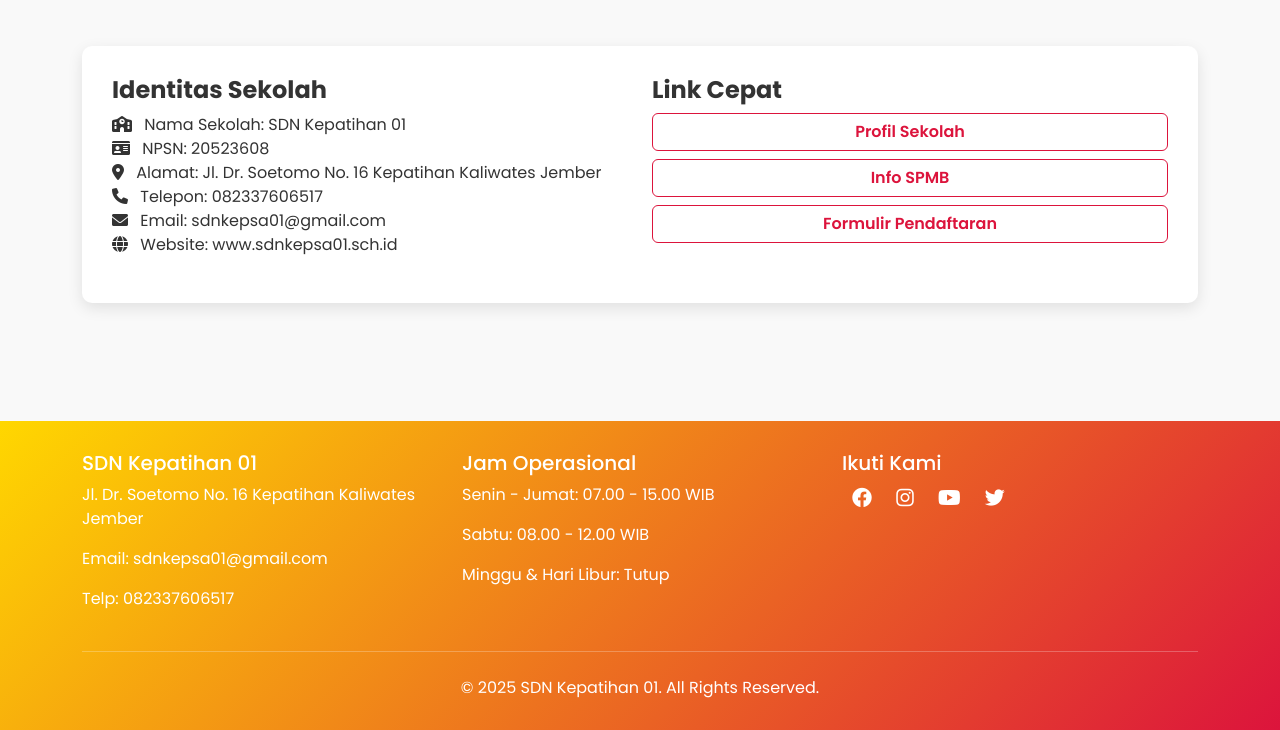
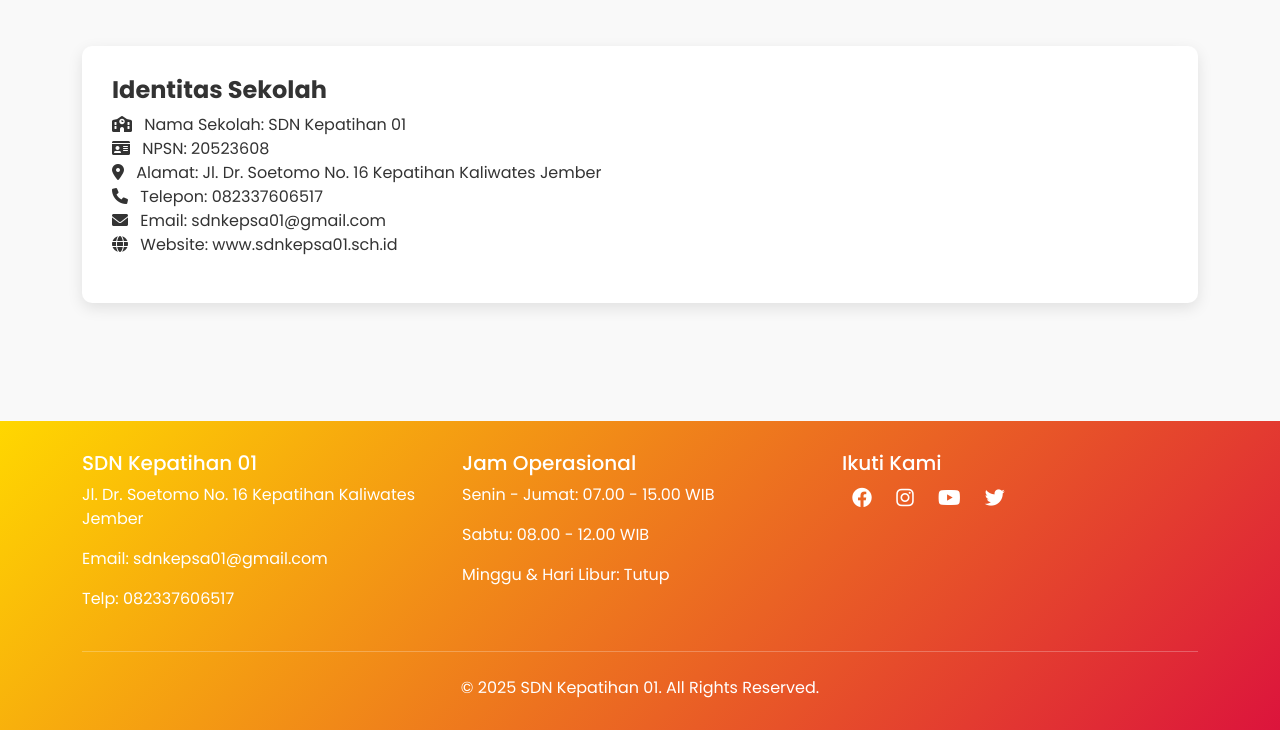
Before and after one commit to sdnkepatihan01/sdnkepatihan01.sch.id, a plain HTML site: page index.html in a window 1280 px wide. Shown: the part 888-1618 px from the top of the page. Drawn offline with nearby package versions, Linux system fonts and the light colour scheme.

Commit message:
Update index.html

```diff
--- a/index.html
+++ b/index.html
@@ -290,14 +290,7 @@
                                     <li><i class="fas fa-envelope me-2"></i> Email: sdnkepsa01@gmail.com</li>
                                     <li><i class="fas fa-globe me-2"></i> Website: www.sdnkepsa01.sch.id</li>
                                 </ul>
-                            </div>
-                            <div class="col-md-6">
-                                <h4 class="fw-bold">Link Cepat</h4>
-                                <div class="d-grid gap-2">
-                                    <a href="#" class="btn btn-outline-primary" onclick="openTab('profil')">Profil Sekolah</a>
-                                    <a href="#" class="btn btn-outline-primary" onclick="openTab('info-spmb')">Info SPMB</a>
-                                    <a href="#" class="btn btn-outline-primary" onclick="openTab('formulir')">Formulir Pendaftaran</a>
-                                </div>
+
                             </div>
                         </div>
                     </div>
```
